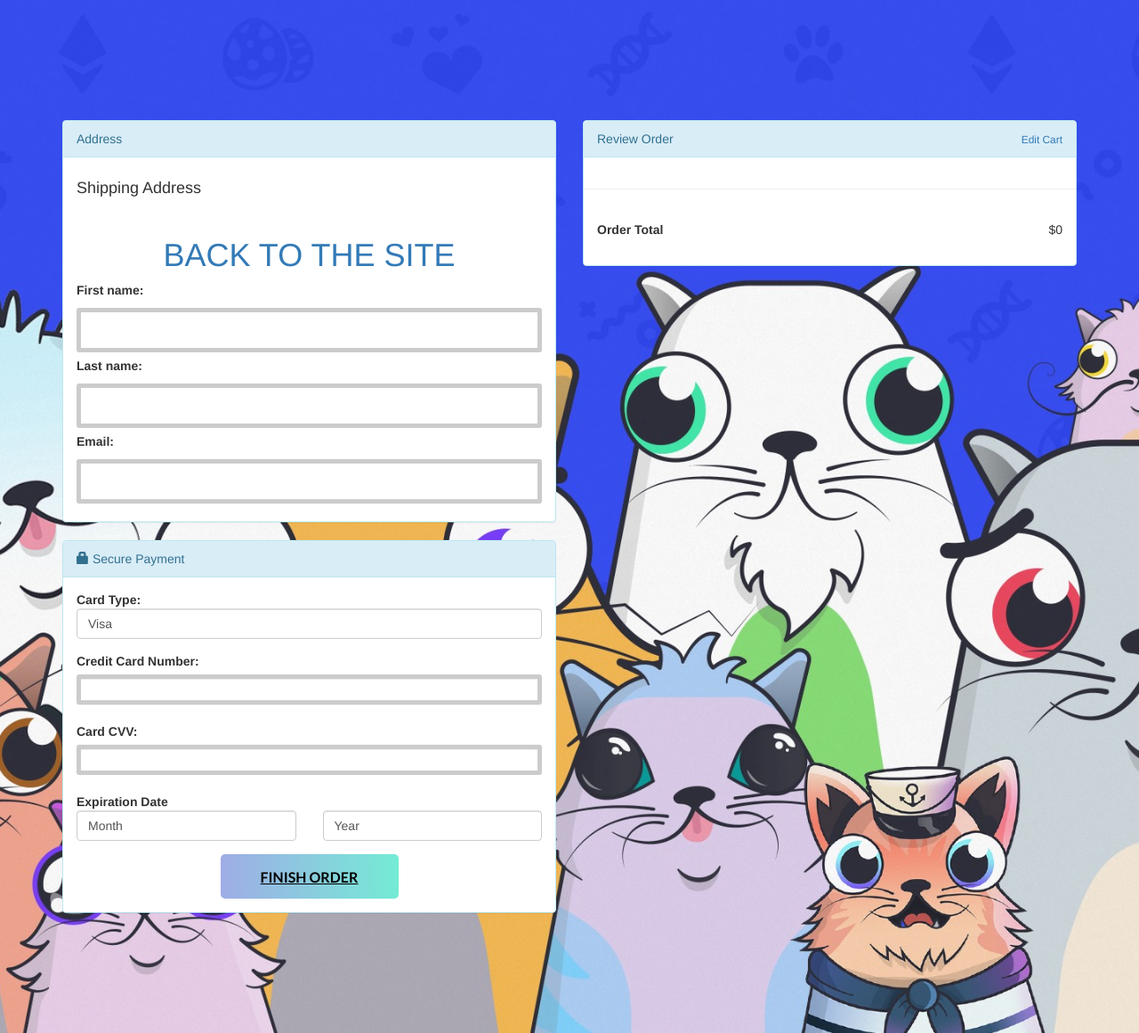
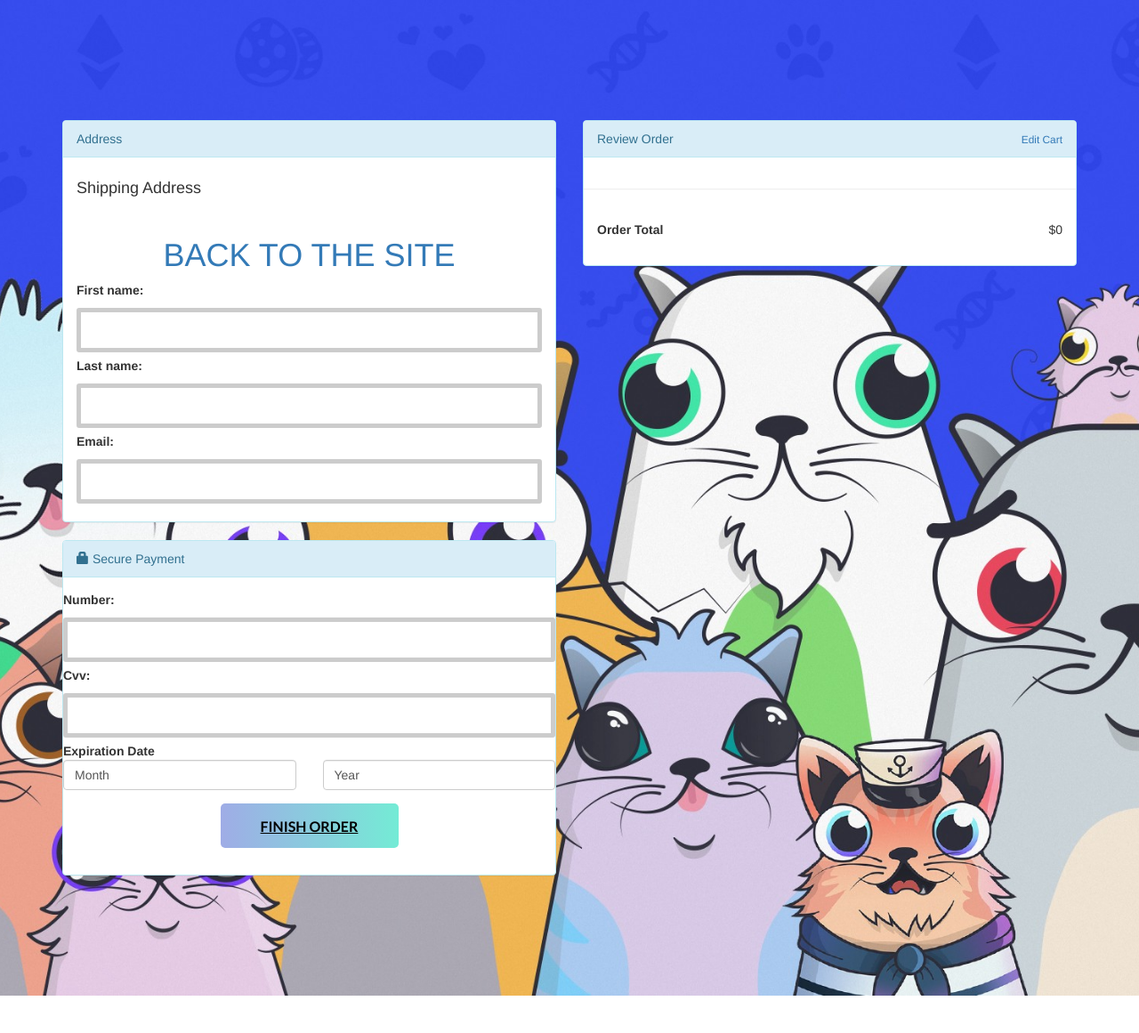
Before and after one commit to nikolaynikolov971/NftShop, a Django app: page /checkout/ in a window 1280 px wide. Shown: the whole page at 89% size. After the commit the page ends 1119 px from the top, so only its background shows below. Run offline with Django 3.2, Linux system fonts and the light colour scheme; data that the repository does not hold is empty; some libraries are stand-ins or nearby versions.

Commit message:
created CardForm + needed updates for it
created CardForm for card details added to checkout view and updated validator + checkout view

```diff
--- a/shop/shop/products/forms.py
+++ b/shop/shop/products/forms.py
@@ -1,7 +1,9 @@
 from django import forms
 from django.core.exceptions import ValidationError
+from django.core.validators import MaxLengthValidator, MinLengthValidator
 
 from shop.products.models import Product
+from shop.profiles.validators import only_digits_validator
 
 
 class SearchForm(forms.Form):
@@ -12,7 +14,6 @@ class EditProductForm(forms.ModelForm):
     class Meta:
         model = Product
         fields = ('title', 'price', 'description', 'image')
-
 
 
 class CheckoutForm(forms.Form):
@@ -26,3 +27,8 @@ class CheckoutForm(forms.Form):
 
         if value:
             raise ValidationError('Bot was caught.')
+
+
+class CardForm(forms.Form):
+    number = forms.CharField(validators=[only_digits_validator, MinLengthValidator(16), MaxLengthValidator(16)])
+    cvv = forms.CharField(validators=[only_digits_validator, MinLengthValidator(3), MaxLengthValidator(3)])
--- a/shop/shop/products/views.py
+++ b/shop/shop/products/views.py
@@ -6,7 +6,7 @@ from django.urls import reverse_lazy
 from django.views.generic import ListView, CreateView, DeleteView, TemplateView
 
 from shop.core.mixins import AnyGroupRequiredMixin
-from shop.products.forms import EditProductForm, CheckoutForm
+from shop.products.forms import EditProductForm, CheckoutForm, CardForm
 from shop.products.models import Product
 from django.core.exceptions import ObjectDoesNotExist
 
@@ -125,20 +125,24 @@ def check_out(request):
     product_price = sum([p.price for p in products if not p.is_sold])
     if request.method == "POST":
         form = CheckoutForm(request.POST)
-        if form.is_valid():
+        card_form = CardForm(request.POST)
+
+        if form.is_valid() and card_form.is_valid():
             for product in Product.objects.filter(user_id=request.user.id):
                 product.is_sold = True
                 product.save()
             return redirect('landing_page')
     else:
         form = CheckoutForm()
+        card_form = CardForm()
 
     context = {
         'profile': request.user,
         'user': user,
         'products': products,
         'product_price': product_price,
-        'form': form
+        'form': form,
+        'card_form': card_form,
     }
     return render(request, 'checkout.html', context)
 
--- a/shop/shop/profiles/validators.py
+++ b/shop/shop/profiles/validators.py
@@ -10,4 +10,4 @@ def only_letters_validator(value):
 def only_digits_validator(value):
     result = all(d.isdigit() for d in value)
     if not result:
-        raise ValidationError("The phone number should contain only digits.")
+        raise ValidationError("This field should contain only digits.")
--- a/shop/templates/checkout.html
+++ b/shop/templates/checkout.html
@@ -109,26 +109,7 @@
                     </div>
                     <div class="panel-body">
                         <div class="form-group">
-                            <div class="col-md-12"><strong>Card Type:</strong></div>
-                            <div class="col-md-12">
-                                <select id="CreditCardType" name="CreditCardType" class="form-control">
-                                    <option value="5">Visa</option>
-                                    <option value="6">MasterCard</option>
-                                </select>
-                            </div>
-                        </div>
-                        <div class="form-group">
-                            <div class="col-md-12"><strong>Credit Card Number:</strong></div>
-                            <div class="col-md-12"><input type="text" class="form-control" name="car_number"
-                                                          required="required" value=""/>
-                            </div>
-                        </div>
-                        <div class="form-group">
-                            <div class="col-md-12"><strong>Card CVV:</strong></div>
-                            <div class="col-md-12"><input type="text" class="form-control" name="car_code" value=""
-                                                          required="required"/>
-                            </div>
-                        </div>
+                            {{ card_form }}
                         <div class="form-group">
                             <div class="col-md-12">
                                 <strong>Expiration Date</strong>
```
Also changed, not shown: shop/tests/validators/test_only_digits_validator.py (+1 -1 lines).
